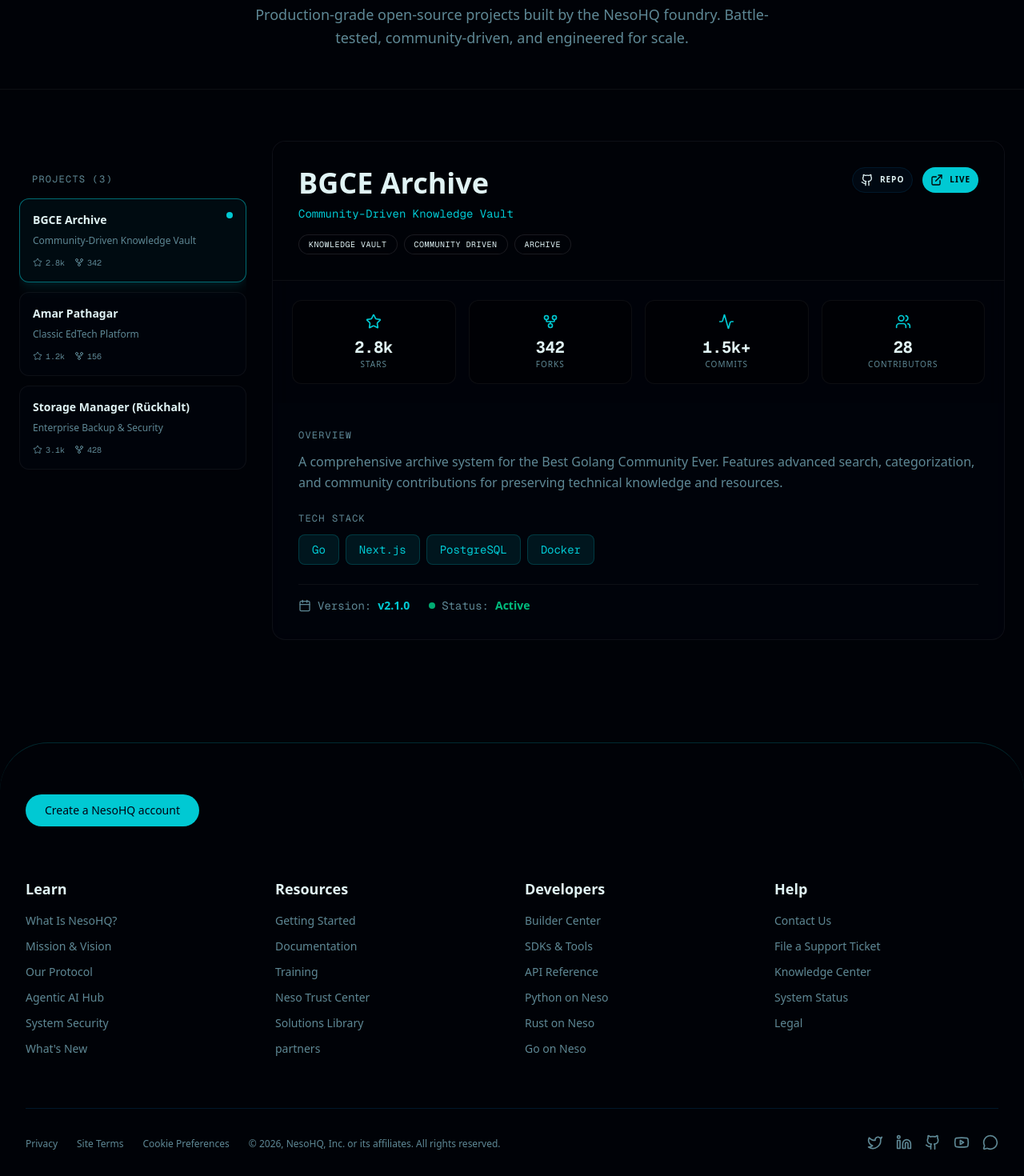
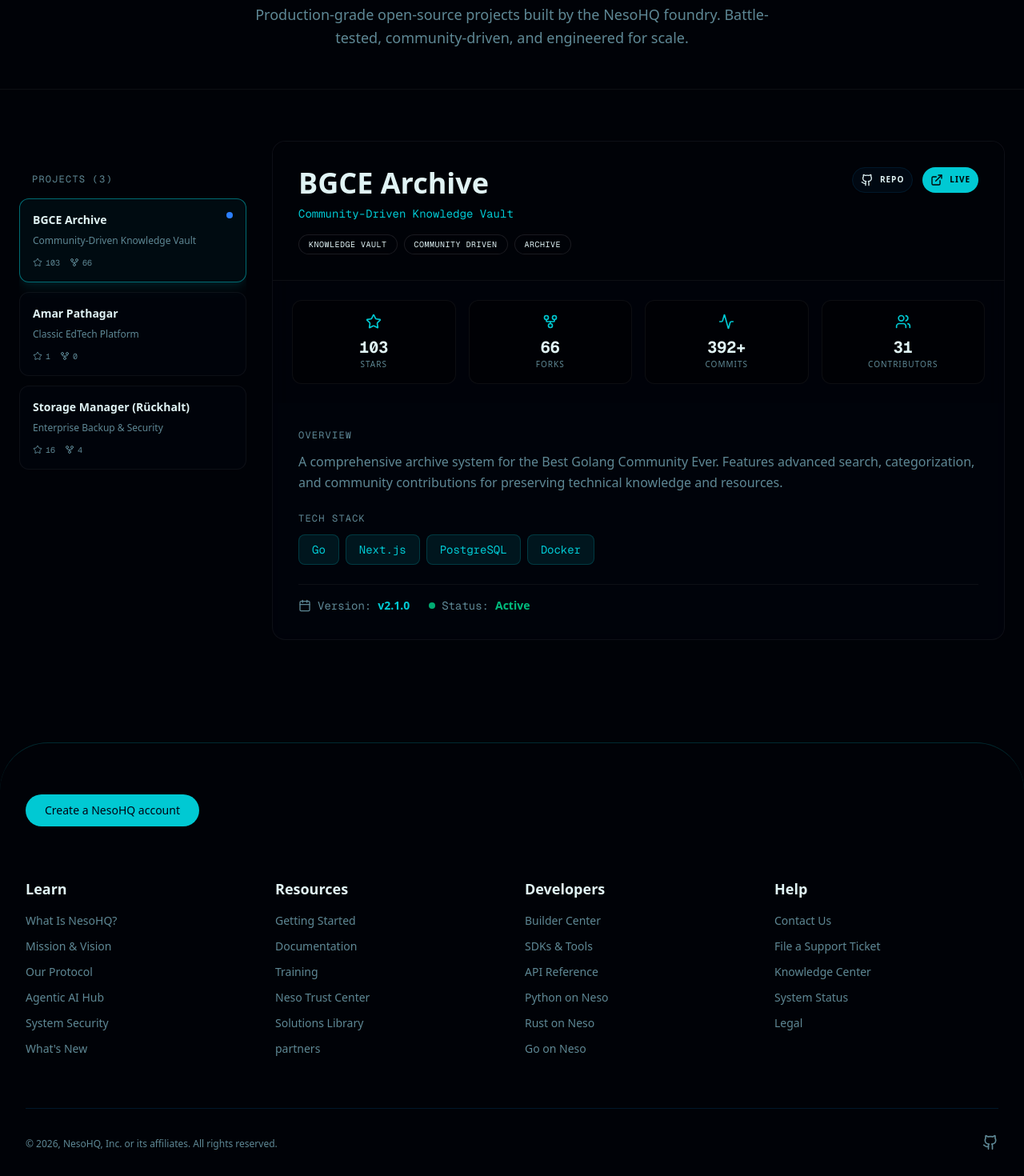
Before and after one commit to NesoHQ/nesohq, a Next.js app: page /oss-projects in a window 1280 px wide. Shown: the part 310-1780 px from the top of the page at 80% size. Built offline with nearby package versions, Linux system fonts and the light colour scheme.

Commit message:
add lins

```diff
--- a/app/oss-projects/page.tsx
+++ b/app/oss-projects/page.tsx
@@ -14,6 +14,7 @@
   Users,
   Calendar,
   Menu,
+  X,
 } from "lucide-react";
 
 const projects = [
@@ -24,16 +25,16 @@
     description:
       "A comprehensive archive system for the Best Golang Community Ever. Features advanced search, categorization, and community contributions for preserving technical knowledge and resources.",
     stats: {
-      stars: "2.8k",
-      forks: "342",
-      commits: "1.5k+",
-      contributors: "28",
+      stars: "103",
+      forks: "66",
+      commits: "392+",
+      contributors: "31",
     },
     tech: ["Go", "Next.js", "PostgreSQL", "Docker"],
     tags: ["Knowledge Vault", "Community Driven", "Archive"],
     links: {
       repo: "https://github.com/NesoHQ/bgce-archive",
-      live: "https://archive.bgce.org",
+      live: "https://nesohq.github.io/bgce-archive/",
     },
     version: "v2.1.0",
     status: "Active",
@@ -45,10 +46,10 @@
     description:
       "A modern educational platform built with Next.js and TypeScript. Provides an intuitive interface for learning management, course delivery, and student engagement with a focus on accessibility.",
     stats: {
-      stars: "1.2k",
-      forks: "156",
-      commits: "890+",
-      contributors: "12",
+      stars: "1",
+      forks: "0",
+      commits: "44+",
+      contributors: "2",
     },
     tech: ["Next.js", "TypeScript", "TailwindCSS", "Prisma"],
     tags: ["EdTech", "Classic UI", "Learning"],
@@ -66,10 +67,10 @@
     description:
       "A robust storage management system with S3 integration, database dump automation, and VPS relay capabilities. Built for reliability and security in production environments.",
     stats: {
-      stars: "3.1k",
-      forks: "428",
-      commits: "2.2k+",
-      contributors: "18",
+      stars: "16",
+      forks: "4",
+      commits: "2+",
+      contributors: "0",
     },
     tech: ["Go", "React", "PostgreSQL", "Docker", "S3"],
     tags: ["Infrastructure", "Security", "Backup"],
@@ -151,19 +152,7 @@
                   onClick={() => setIsDrawerOpen(false)}
                   className="p-2 hover:bg-white/5 rounded-lg transition-colors"
                 >
-                  <svg
-                    className="h-5 w-5"
-                    fill="none"
-                    viewBox="0 0 24 24"
-                    stroke="currentColor"
-                  >
-                    <path
-                      strokeLinecap="round"
-                      strokeLinejoin="round"
-                      strokeWidth={2}
-                      d="M6 18L18 6M6 6l12 12"
-                    />
-                  </svg>
+                  <X className="h-4 w-4" />
                 </button>
               </div>
 
@@ -225,7 +214,7 @@
                     <div className="flex items-start justify-between gap-2 mb-2">
                       <h3 className="font-bold text-sm">{project.name}</h3>
                       {selectedProject.id === project.id && (
-                        <div className="h-2 w-2 rounded-full bg-primary animate-pulse" />
+                        <div className="h-2 w-2 rounded-full  animate-pulse bg-blue-500" />
                       )}
                     </div>
                     <p className="text-xs text-muted-foreground line-clamp-2">
@@ -299,7 +288,7 @@
                       {selectedProject.tags.map((tag) => (
                         <span
                           key={tag}
-                          className="px-3 py-1 rounded-full bg-background/50 border border-white/10 text-[10px] font-mono uppercase tracking-wider"
+                          className="px-3 py-1 rounded-full bg-background/50 border border-gray-300 dark:border-white/10 text-[10px] font-mono uppercase tracking-wider"
                         >
                           {tag}
                         </span>
--- a/components/footer.tsx
+++ b/components/footer.tsx
@@ -170,15 +170,6 @@
           <div className="flex flex-col md:flex-row justify-between items-start md:items-end gap-6">
             <div className="space-y-4">
               <div className="flex flex-wrap gap-6 text-xs text-muted-foreground">
-                <Link href="#" className="hover:text-primary transition-colors">
-                  Privacy
-                </Link>
-                <Link href="#" className="hover:text-primary transition-colors">
-                  Site Terms
-                </Link>
-                <Link href="#" className="hover:text-primary transition-colors">
-                  Cookie Preferences
-                </Link>
                 <span>
                   © 2026, NesoHQ, Inc. or its affiliates. All rights reserved.
                 </span>
@@ -186,20 +177,12 @@
             </div>
 
             <div className="flex items-center gap-4 text-muted-foreground">
-              <Link href="#" className="hover:text-primary transition-colors">
-                <Twitter className="h-5 w-5" />
-              </Link>
-              <Link href="#" className="hover:text-primary transition-colors">
-                <Linkedin className="h-5 w-5" />
-              </Link>
-              <Link href="#" className="hover:text-primary transition-colors">
+              <Link
+                href="https://github.com/NesoHQ"
+                target="blank"
+                className="hover:text-primary transition-colors"
+              >
                 <Github className="h-5 w-5" />
-              </Link>
-              <Link href="#" className="hover:text-primary transition-colors">
-                <Youtube className="h-5 w-5" />
-              </Link>
-              <Link href="#" className="hover:text-primary transition-colors">
-                <MessageCircle className="h-5 w-5" />
               </Link>
             </div>
           </div>
```
